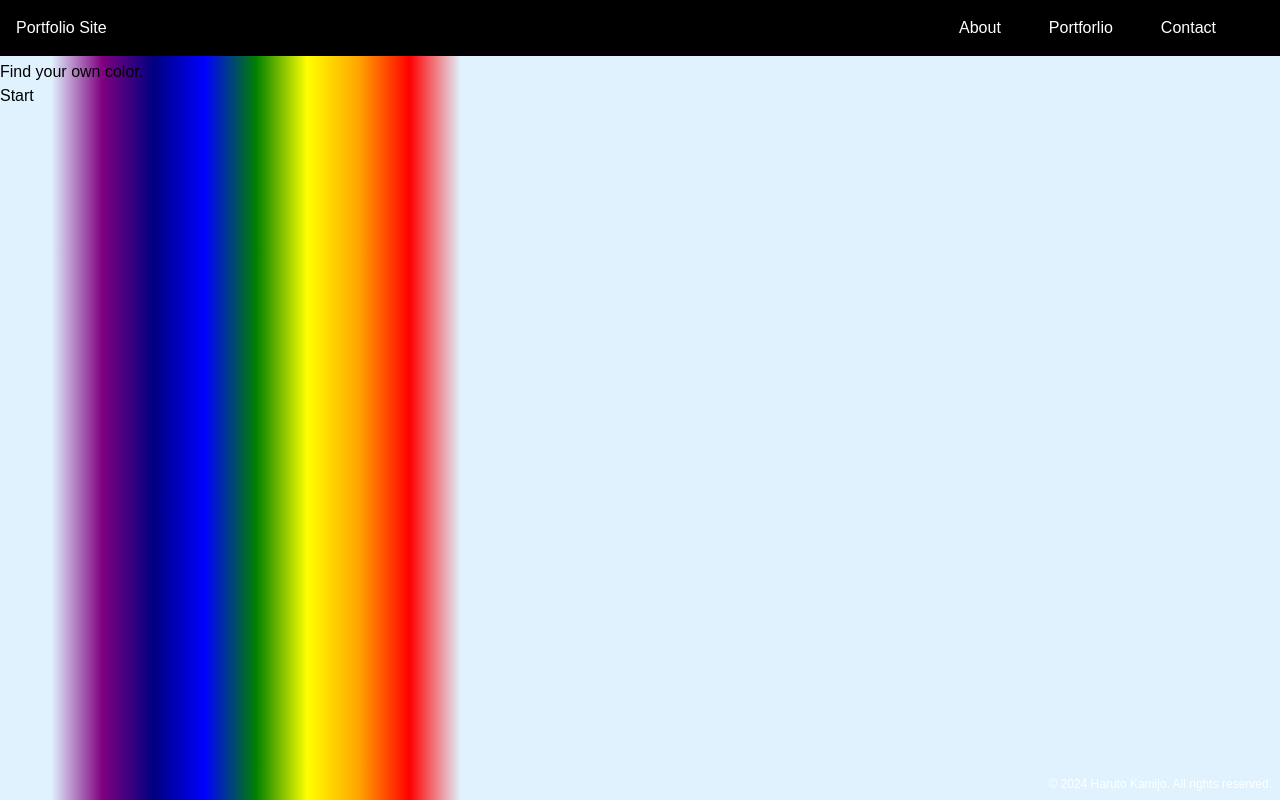
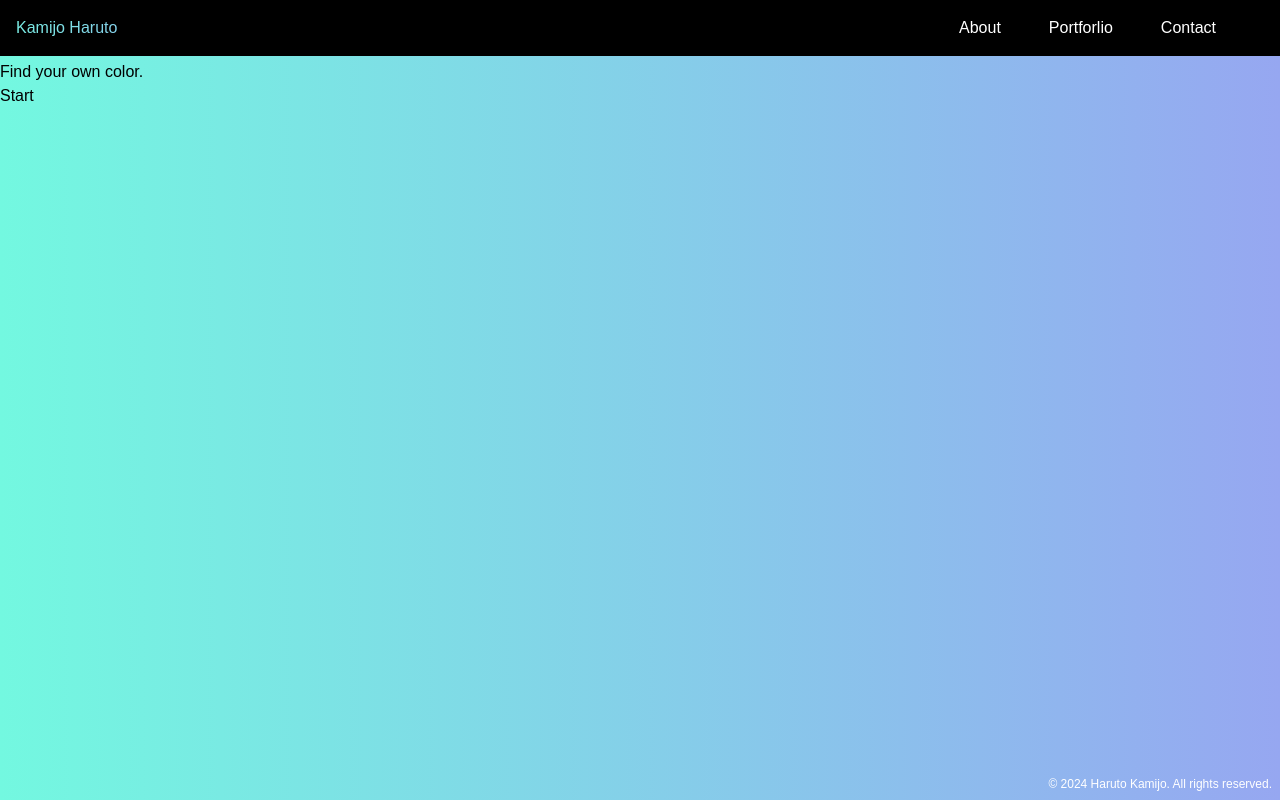
Before and after one commit to haruto-kamijo/PortfolioSite, a Next.js app in the folder portfolio/: page / in a window 1280 px wide. Built offline with nearby package versions, Linux system fonts and the light colour scheme; a web font is replaced by a local one.

Commit message:
feat:design index page gradation

```diff
--- a/portfolio/src/app/Components/FV.tsx
+++ b/portfolio/src/app/(Components)/FV.tsx
@@ -7,9 +7,9 @@ type FVProps = {
 
 const FV = ({catchphrase, buttonText }: FVProps) => {
 	return (
-		<section className="flex-none w-screen h-80">
-			<h2>{catchphrase}</h2>
-			<button>{buttonText}</button>
+		<section className="flex-none w-screen h-5/6">
+			<h2 className="">{catchphrase}</h2>
+			<button className="">{buttonText}</button>
 		</section>
 	)
 }
--- a/portfolio/src/app/Components/Header.tsx
+++ b/portfolio/src/app/(Components)/Header.tsx
@@ -31,9 +31,9 @@ const Header = ({ title }: HeaderProps) => {
 		else setVisible('visible')
 	}, [isDesktopOrLaptop])
 	return (
-		<header className="w-full  z-10">
+		<header className="w-full  z-10 h-16">
 			<nav className="flex items-center justify-between flex-wrap bg-[#000000] p-4">
-				<div className="flex items-center flex-shrink-0 text-white mr-6">
+				<div className="flex items-center flex-shrink-0 text-white mr-6 title-gradation">
 					<Link href="/">
 						{title}
 					</Link>
--- a/portfolio/src/app/About/page.tsx
+++ b/portfolio/src/app/About/page.tsx
@@ -1,5 +1,5 @@
-import Header from '@/app/Components/Header';
-import Footer from '@/app/Components/Footer';
+import Header from '@/app/(Components)/Header';
+import Footer from '@/app/(Components)/Footer';
 
 export default function Page() {
   return (
--- a/portfolio/src/app/Contact/page.tsx
+++ b/portfolio/src/app/Contact/page.tsx
@@ -1,5 +1,5 @@
-import Header from '@/app/Components/Header';
-import Footer from '@/app/Components/Footer';
+import Header from '@/app/(Components)/Header';
+import Footer from '@/app/(Components)/Footer';
 
 export default function Page() {
 	return (
--- /dev/null
+++ b/portfolio/src/app/Portfolio/Models/page.tsx
@@ -0,0 +1,14 @@
+import Header from '@/app/(Components)/Header';
+import Footer from '@/app/(Components)/Footer';
+
+
+export default function Page() {
+	return (
+		<div className="flex h-screen p-0 bg-sky-100 seven-gradation">
+			<Header title="Portfolio Site"></Header>
+			<div className="flex overflow-x-auto h-5/6 absolute top-12 mt-3">
+			</div>
+			<Footer/>
+		</div>
+	);
+}
--- /dev/null
+++ b/portfolio/src/app/Portfolio/Pages/page.tsx
@@ -0,0 +1,14 @@
+import Header from '@/app/(Components)/Header';
+import Footer from '@/app/(Components)/Footer';
+
+
+export default function Page() {
+	return (
+		<div className="flex h-screen p-0 bg-sky-100 seven-gradation">
+			<Header title="Portfolio Site"></Header>
+			<div className="flex overflow-x-auto h-5/6 absolute top-12 mt-3">
+			</div>
+			<Footer/>
+		</div>
+	);
+}
--- a/portfolio/src/app/Portfolio/page.tsx
+++ b/portfolio/src/app/Portfolio/page.tsx
@@ -1,5 +1,5 @@
-import Header from '@/app/Components/Header';
-import Footer from '@/app/Components/Footer';
+import Header from '@/app/(Components)/Header';
+import Footer from '@/app/(Components)/Footer';
 
 export default function Page() {
 	return (
--- a/portfolio/src/app/page.tsx
+++ b/portfolio/src/app/page.tsx
@@ -1,11 +1,11 @@
-import Header from '@/app/Components/Header';
-import FV from '@/app/Components/FV';
-import Footer from '@/app/Components/Footer';
+import Header from '@/app/(Components)/Header';
+import FV from '@/app/(Components)/FV';
+import Footer from '@/app/(Components)/Footer';
 
 export default function Page() {
   return (
-    <div className="flex h-screen p-0 bg-sky-100 seven-gradation">
-      <Header title="Portfolio Site"></Header>
+    <div className="flex h-screen p-0 bg-sky-100 double-gradation">
+      <Header title="Kamijo Haruto"></Header>
       <div className="flex overflow-x-auto h-5/6 absolute top-12 mt-3">
         <FV catchphrase="Find your own color." buttonText="Start"/>
       </div>
--- a/portfolio/src/app/ui/global.css
+++ b/portfolio/src/app/ui/global.css
@@ -5,22 +5,20 @@ html {
     visibility: visible;
 }
 
-.seven-gradation {
+.double-gradation {
     height:100vh;
     width:100%;
-    background-image: linear-gradient(
-            90deg,
-            rgba(0,0,0,0),
-            rgba(0,0,0,0) 4%,
-            purple 8%,
-            navy 12%,
-            blue 16%,
-            green 20%,
-            yellow 24%,
-            orange 28%,
-            red 32%,
-            rgba(0,0,0,0) 36%,
-            rgba(0,0,0,0)
+    background-image: linear-gradient(90deg, rgba(115, 248, 224, 1), rgba(150, 167, 241, 1));
+}
+.title-gradation{
+    background-size: 300% auto;
+    background-image: linear-gradient(90deg, rgba(115, 248, 224, 1), rgba(150, 167, 241, 1));
+    -webkit-background-clip: text;
+    -webkit-text-fill-color: rgba(0,0,0,0.0);
+    animation: gradientEffect 3s infinite alternate;
+}
 
-    );
+@keyframes gradientEffect {
+    from {background-position: left}
+    to {background-position: right}
 }
```
Also changed, not shown: portfolio/src/app/(Components)/Footer.tsx (renamed from portfolio/src/app/Components/Footer.tsx), portfolio/src/app/Portfolio/[PortfolioKind]/page.tsx (deleted).
